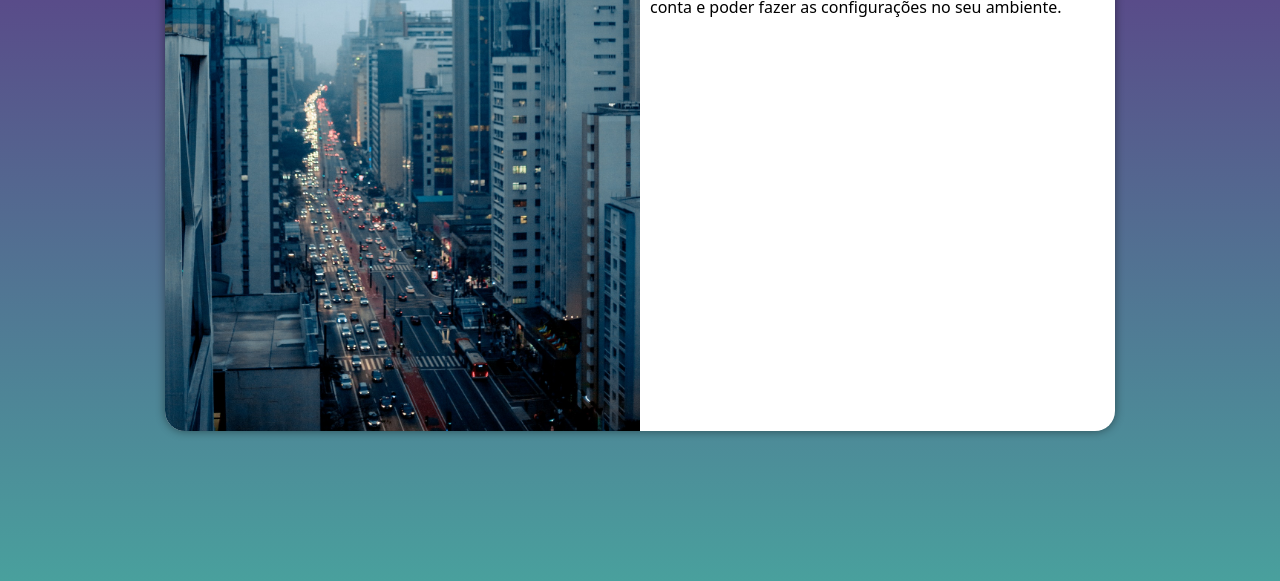
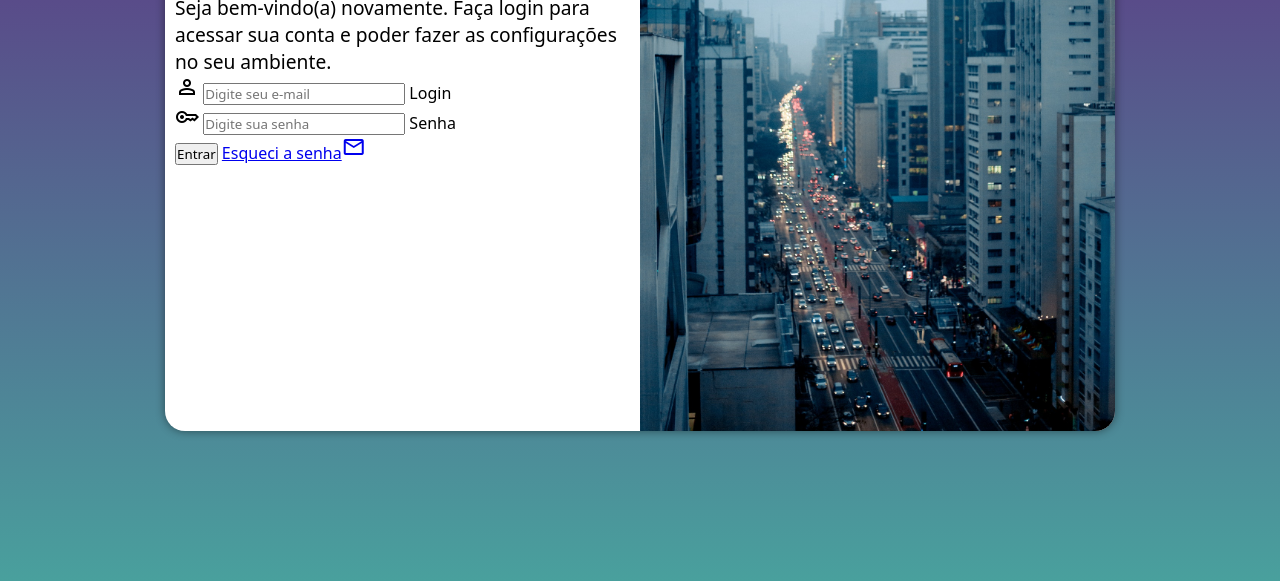
Before and after one commit to lauarnog/projeto-login, a plain HTML site: page index.html in a window 1280 px wide. Shown: the part 219-800 px from the top of the page. Drawn offline with nearby package versions, Linux system fonts and the light colour scheme.

Commit message:
criei formulario de login

```diff
--- a/estilos/media-query.css
+++ b/estilos/media-query.css
@@ -30,6 +30,14 @@ grandes telas: +1200px
         float: right;
         width: 70%;
     }
+
+    div#formulario > h1 {
+        font-size: 1.5em;
+    }
+
+    div#formulario > p {
+        font-size: 1em;
+    }
 }
 
 @media screen and (min-width: 992px) {
@@ -43,14 +51,22 @@ grandes telas: +1200px
     }
 
     section#login > div#imagem {
-        float: left;
+        float: right;
         width: 50%;
         height: 100%;
-        border-radius: 20px 0px 0px 20px;
+        border-radius: 0px 20px 20px 0px;
     }
 
     section#login > div#formulario {
         float: right;
         width: 50%;
     }
+
+    div#formulario > h1 {
+        font-size: 2em;
+    }
+
+    div#formulario > p {
+        font-size: 1.2em;
+    }
 }
--- a/estilos/style.css
+++ b/estilos/style.css
@@ -56,3 +56,12 @@ section#login > div#formulario {
     padding: 10px;
 
 }
+
+div#formulario > h1 {
+    text-align: center;
+    margin-bottom: 10px;
+}
+
+div#formulario > p {
+    font-size: 0.8em;
+}
--- a/index.html
+++ b/index.html
@@ -5,6 +5,7 @@
     <meta http-equiv="X-UA-Compatible" content="IE=edge">
     <meta name="viewport" content="width=device-width, initial-scale=1.0">
     <title>Login</title>
+    <link href="https://fonts.googleapis.com/css2?family=Material+Symbols+Outlined" rel="stylesheet" />
     <link rel="stylesheet" href="estilos/style.css">
     <link rel="stylesheet" href="estilos/media-query.css">
 </head>
@@ -17,8 +18,21 @@
             <div id="formulario">
                 <h1>Login</h1>
                 <p>Seja bem-vindo(a) novamente. Faça login para acessar sua conta e poder fazer as configurações no seu ambiente.</p>
-                <form action="login.php" method="post">
-
+                <form action="login.php" method="post" autocomplete="on">
+                    <div class="campo">
+                        <span class="material-symbols-outlined">Person</span>
+                        <input type="email" name="login" id="ilogin" placeholder="Digite seu e-mail" autocomplete="email" required maxlength="30">
+                        <label for="ilogin">Login</label>
+                    </div>
+                    <div class="campo">
+                        <span class="material-symbols-outlined">Key</span>
+                        <input type="password" name="senha" id="isenha" placeholder="Digite sua senha" autocomplete="current-password" required minlength="8" maxlength="20">
+                        <label for="isenha">Senha</label>
+                    </div>
+                    <input type="submit" value="Entrar">
+                    <a href="esqueci.html">
+                        Esqueci a senha<span class="material-symbols-outlined">mail</span>
+                    </a>
                 </form>
             </div>
         </section>
```
